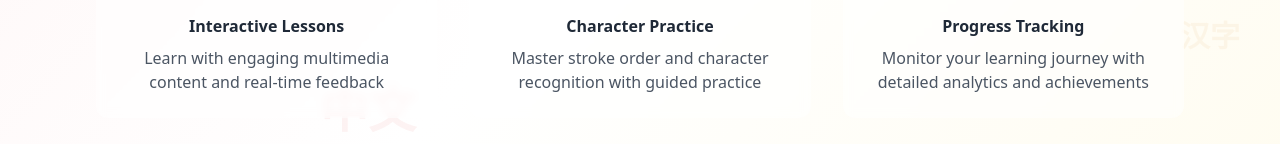
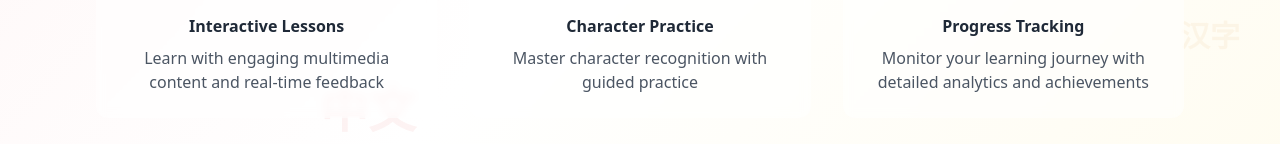
Before and after one commit to linuxfandudeguy/hanyuhua, a React (Vite) app: page / in a window 1280 px wide. Shown: the part 786-930 px from the top of the page. Built offline with nearby package versions, Linux system fonts and the light colour scheme; no server answers.

Commit message:
Update Hero.tsx

```diff
--- a/src/components/Hero.tsx
+++ b/src/components/Hero.tsx
@@ -92,7 +92,7 @@ export function Hero({ onGetStarted }: HeroProps) {
               <span className="text-xl font-bold text-amber-600">汉</span>
             </div>
             <h3 className="font-semibold text-gray-800 mb-2">Character Practice</h3>
-            <p className="text-gray-600">Master stroke order and character recognition with guided practice</p>
+            <p className="text-gray-600">Master character recognition with guided practice</p>
           </div>
 
           <div className="text-center p-6 bg-white/50 rounded-xl backdrop-blur-sm">
```
